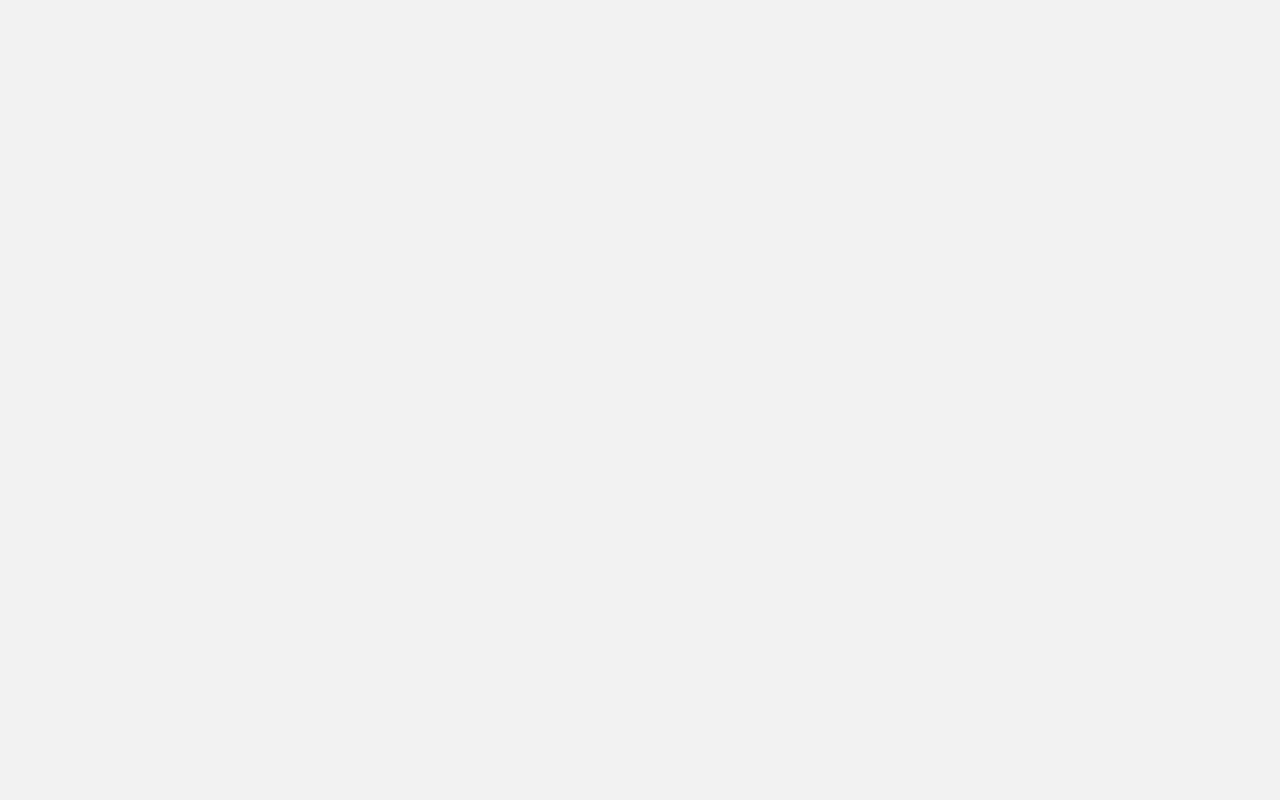
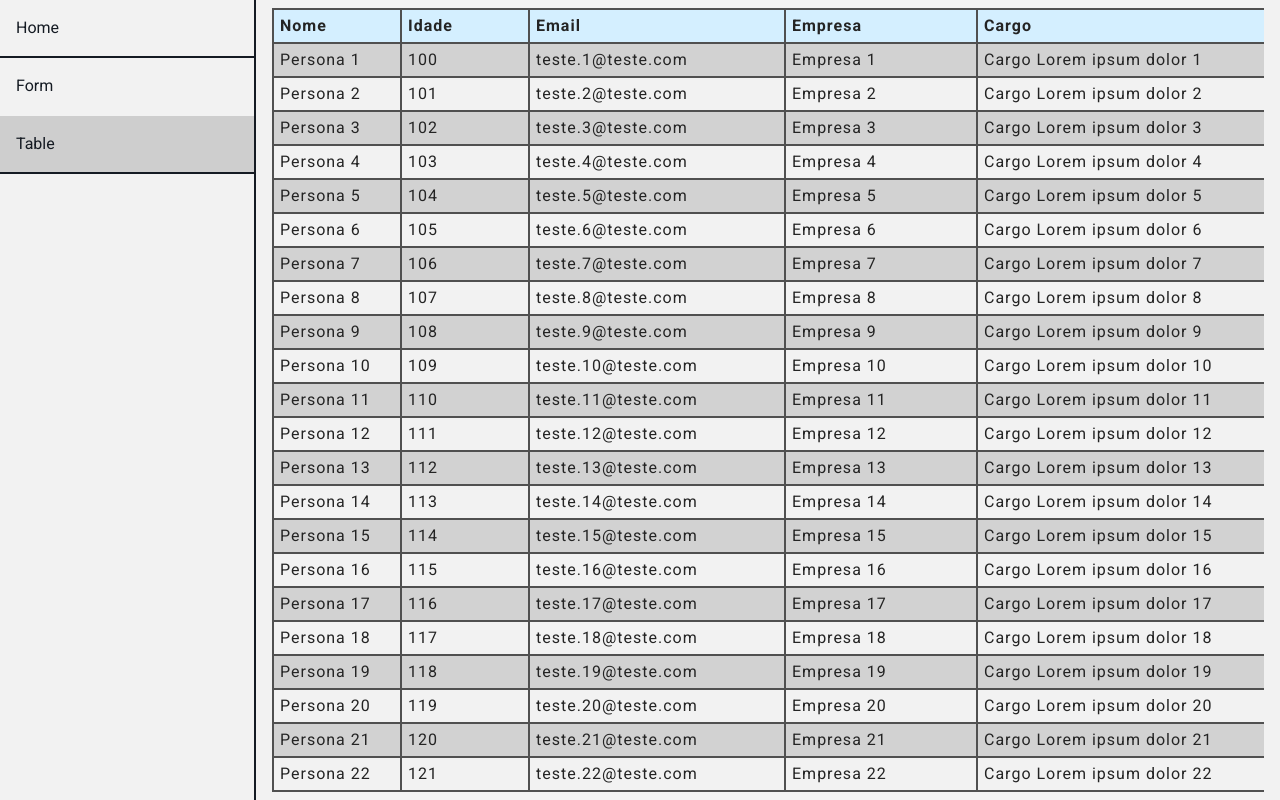
Before and after one commit to adairjuneo/sandbox-ui, a React (Vite) app: page /table in a window 1280 px wide. Before the commit this address had no page. Built offline with nearby package versions, Linux system fonts and the light colour scheme.

Commit message:
create table component for test.

```diff
--- a/src/App.tsx
+++ b/src/App.tsx
@@ -8,6 +8,7 @@ const App = () => {
         <nav className="navigation">
           <NavLink to="/">Home</NavLink>
           <NavLink to="/form">Form</NavLink>
+          <NavLink to="/table">Table</NavLink>
         </nav>
         <main className="content">
           <Outlet />
--- a/src/index.scss
+++ b/src/index.scss
@@ -53,6 +53,10 @@
 button {
   font-family: 'Titillium Web', system-ui, sans-serif;
   font-weight: 700;
+
+  &:disabled {
+    cursor: not-allowed;
+  }
 }
 
 button:focus,
--- a/src/lib/form/styles.css
+++ b/src/lib/form/styles.css
@@ -23,6 +23,7 @@ input {
 
 .field-input[data-error=true] {
   border-color: #DC3E42;
+  background-color: #FFDBDC;
 }
 
 .field-container .field-error {
--- a/src/main.tsx
+++ b/src/main.tsx
@@ -7,6 +7,7 @@ import { BrowserRouter, Route, Routes } from 'react-router';
 import App from './App';
 import HomePage from './routes/@home';
 import FormPage from './routes/form';
+import TablePage from './routes/table';
 
 createRoot(document.getElementById('root')!).render(
   <StrictMode>
@@ -15,6 +16,7 @@ createRoot(document.getElementById('root')!).render(
         <Route element={<App />}>
           <Route index path="/" element={<HomePage />} />
           <Route path="/form" element={<FormPage />} />
+          <Route path="/table" element={<TablePage />} />
         </Route>
       </Routes>
     </BrowserRouter>
--- a/src/routes/form/index.tsx
+++ b/src/routes/form/index.tsx
@@ -41,6 +41,7 @@ const FormPage = () => {
         >
           <TextField
             {...register('nome')}
+            autoFocus
             label="Name"
             type="text"
             errors={errors.nome}
--- /dev/null
+++ b/src/routes/table/index.tsx
@@ -0,0 +1,45 @@
+import './styles.scss';
+
+import React from 'react';
+
+const TablePage = () => {
+  const listaTeste = new Array(1000).fill({}).map((_, index) => ({
+    id: index + 1,
+    nome: `Persona ${index + 1}`,
+    idade: 99 + (index + 1),
+    email: `teste.${index + 1}@teste.com`,
+    empresa: `Empresa ${index + 1}`,
+    cargo: `Cargo Lorem ipsum dolor ${index + 1}`,
+  }));
+
+  return (
+    <React.Fragment>
+      <div className="table-container">
+        <table>
+          <thead>
+            <tr>
+              <th>Nome</th>
+              <th>Idade</th>
+              <th>Email</th>
+              <th>Empresa</th>
+              <th>Cargo</th>
+            </tr>
+          </thead>
+          <tbody>
+            {listaTeste.map((teste) => (
+              <tr key={teste.id}>
+                <td style={{ width: '128px' }}>{teste.nome}</td>
+                <td style={{ width: '128px' }}>{teste.idade}</td>
+                <td style={{ width: '256px' }}>{teste.email}</td>
+                <td style={{ width: '192px' }}>{teste.empresa}</td>
+                <td>{teste.cargo}</td>
+              </tr>
+            ))}
+          </tbody>
+        </table>
+      </div>
+    </React.Fragment>
+  );
+};
+
+export default TablePage;
--- /dev/null
+++ b/src/routes/table/styles.scss
@@ -0,0 +1,36 @@
+.table-container {
+  height: calc(100vh - 16px);
+  overflow: scroll;
+}
+
+table {
+  min-width: 2000px;
+  border-collapse: collapse;
+  border: 2px solid #505050;
+  font-size: 1rem;
+  letter-spacing: 1px;
+
+  thead {
+    background-color: #d4efff;
+
+    th {
+      text-align: left;
+    }
+  }
+
+  tbody {
+    tr:nth-of-type(odd) {
+      background-color: #d2d2d2;
+    }
+  }
+
+  tr {
+    border-bottom: 2px solid #505050;
+  }
+
+  th,
+  td {
+    padding: 4px 6px;
+    border-right: 2px solid #505050;
+  }
+}
```
Also changed, not shown: 1 other file (tests, documents, lock files or other folders).
